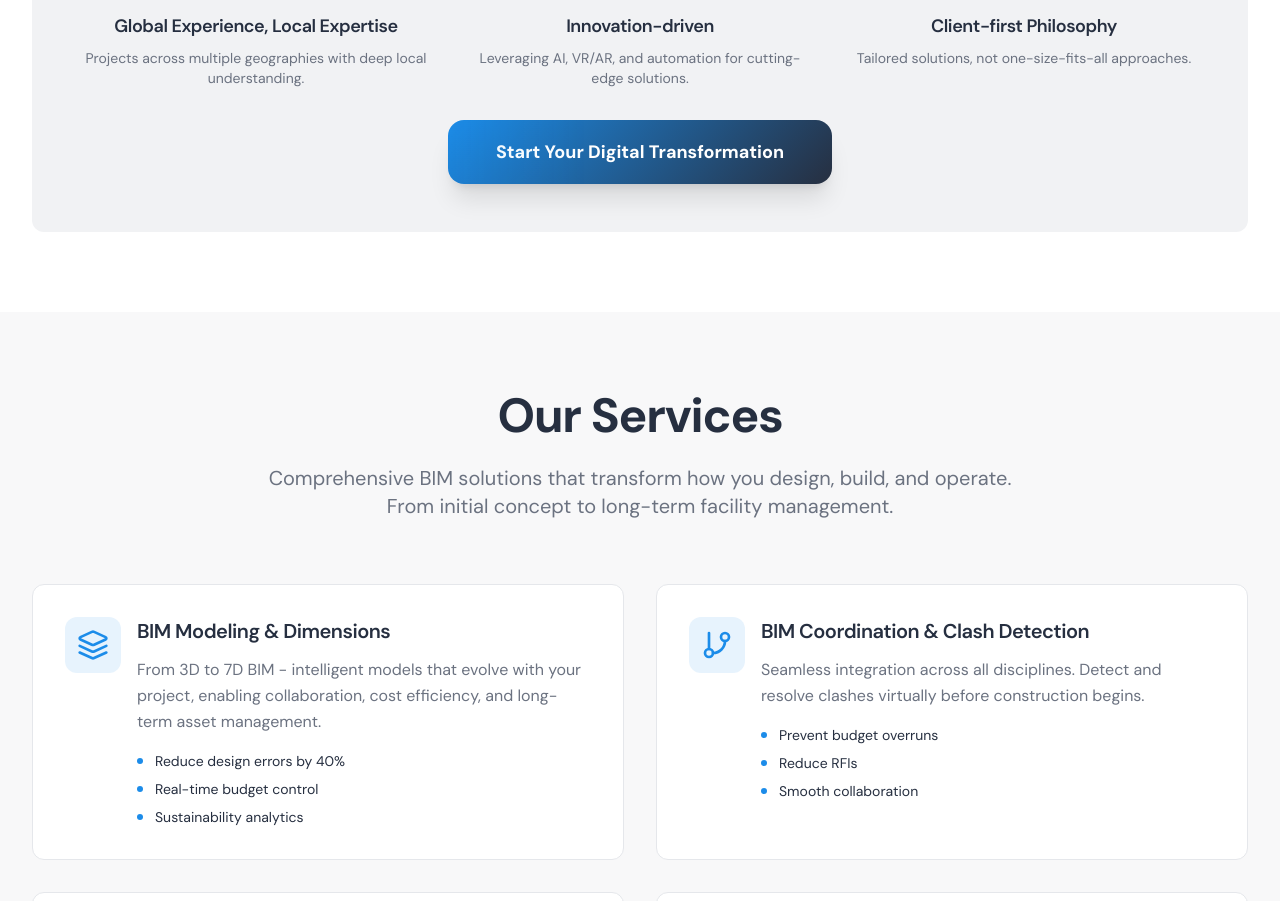
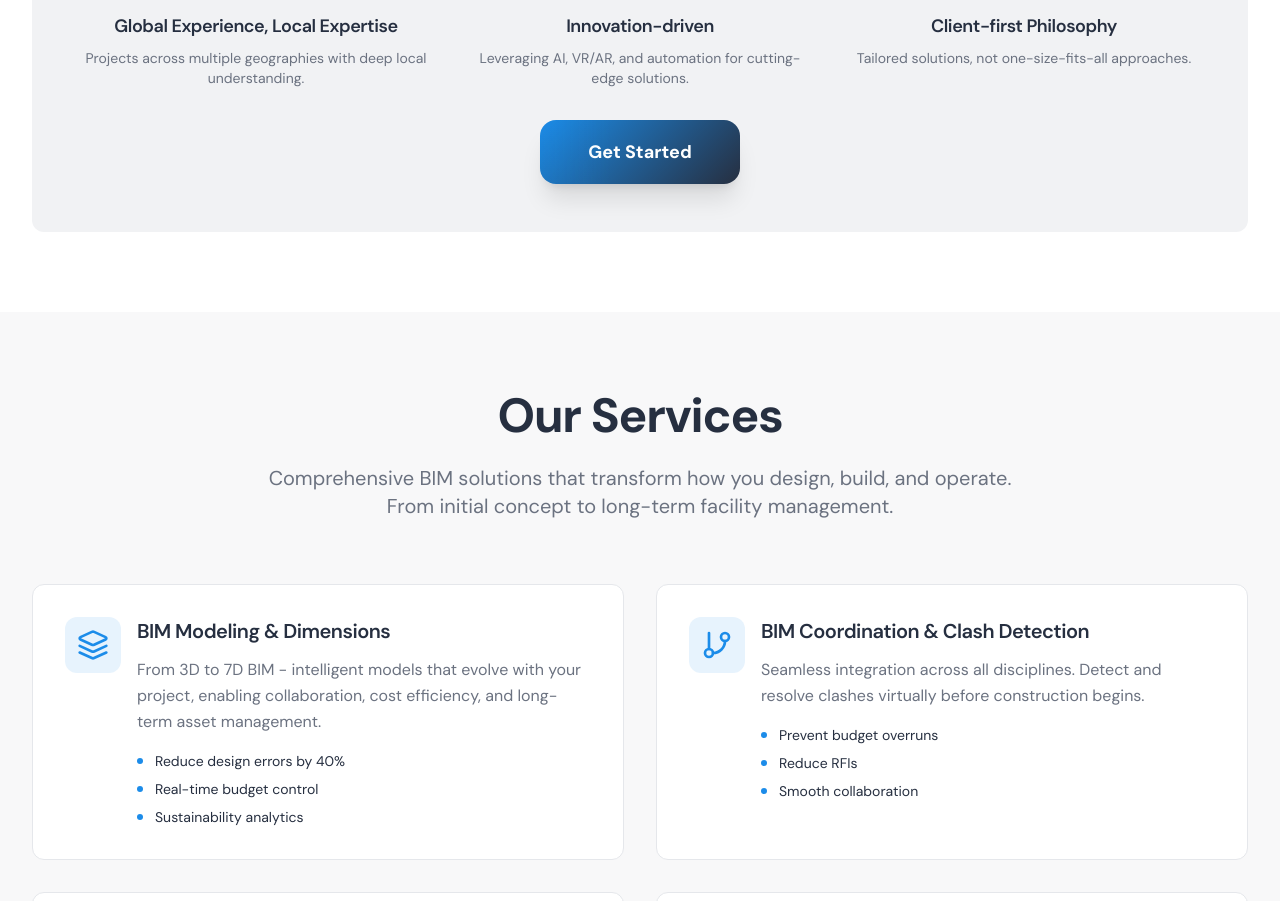
Before and after one commit to ahmadtechsdev/bimford-digital-evolution, a React (Vite) app: page / in a window 1280 px wide. Shown: the part 3980-4881 px from the top of the page. Built offline with nearby package versions, Linux system fonts and the light colour scheme.

Commit message:
Fix: Adjust button width and text

```diff
--- a/src/components/sections/About.tsx
+++ b/src/components/sections/About.tsx
@@ -126,7 +126,7 @@ const About = () => {
 
           <div className="text-center">
             <Button variant="cta" size="lg" asChild>
-              <Link to="/contact">Start Your Digital Transformation</Link>
+              <Link to="/contact">Get Started</Link>
             </Button>
           </div>
         </div>
```
